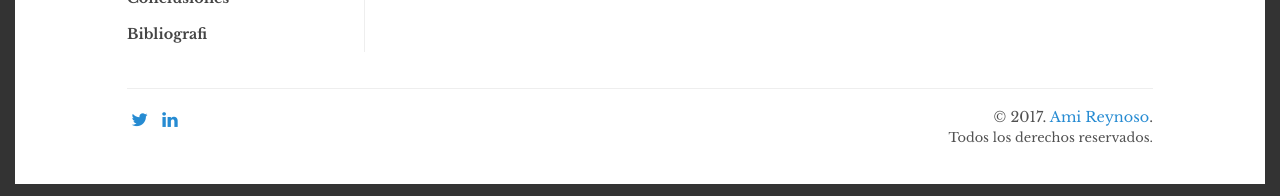
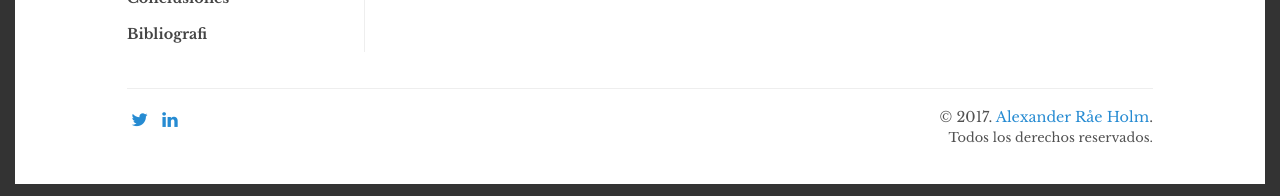
Before and after one commit to alexanderrae/educational-blogging, a Jekyll site: the page built from index.html, in a window 1280 px wide. Shown: the part 1787-1983 px from the top of the page. Built offline with Jekyll 4.4.1, drawn with Linux system fonts in a browser that asks for light colours; the list of posts is cut into pages by our own code.

Commit message:
Update default.html

```diff
--- a/_layouts/default.html
+++ b/_layouts/default.html
@@ -30,7 +30,7 @@
             <a href="https://www.linkedin.com/in/alexander-holm-02498114a/" title="LinkedIn: Alexander"><span class="icon-linkedin"></span></a>
         </div>
         <div class="disclaimer">
-          &copy; <time datetime="{{ site.time | date_to_xmlschema }}">{{ site.time | date: '%Y' }}</time>. <a href="http://amireynoso.com.ar">Ami Reynoso</a>.
+          &copy; <time datetime="{{ site.time | date_to_xmlschema }}">{{ site.time | date: '%Y' }}</time>. <a href="https://alexanderrae.github.io">Alexander Råe Holm</a>.
           <small>Todos los derechos reservados.</small>
         </div>
       </footer>
```
